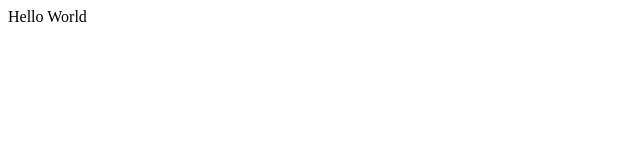
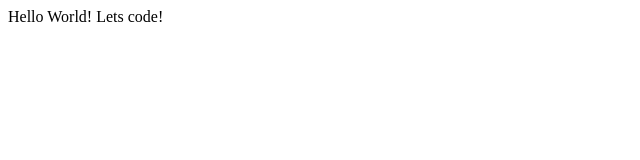
Before and after one commit to ShraddhaBShinde/intro, a plain HTML site: page index.html in a window 1280 px wide. Shown: the full height of the page, 0-640 px from the left. Drawn offline with Linux system fonts and the light colour scheme.

Commit message:
2nd commit

```diff
--- a/index.html
+++ b/index.html
@@ -7,6 +7,6 @@
     <title>Document</title>
 </head>
 <body>
-    Hello World
+    Hello World! Lets code!
 </body>
 </html>
```
Also changed, not shown: style.css (added).
